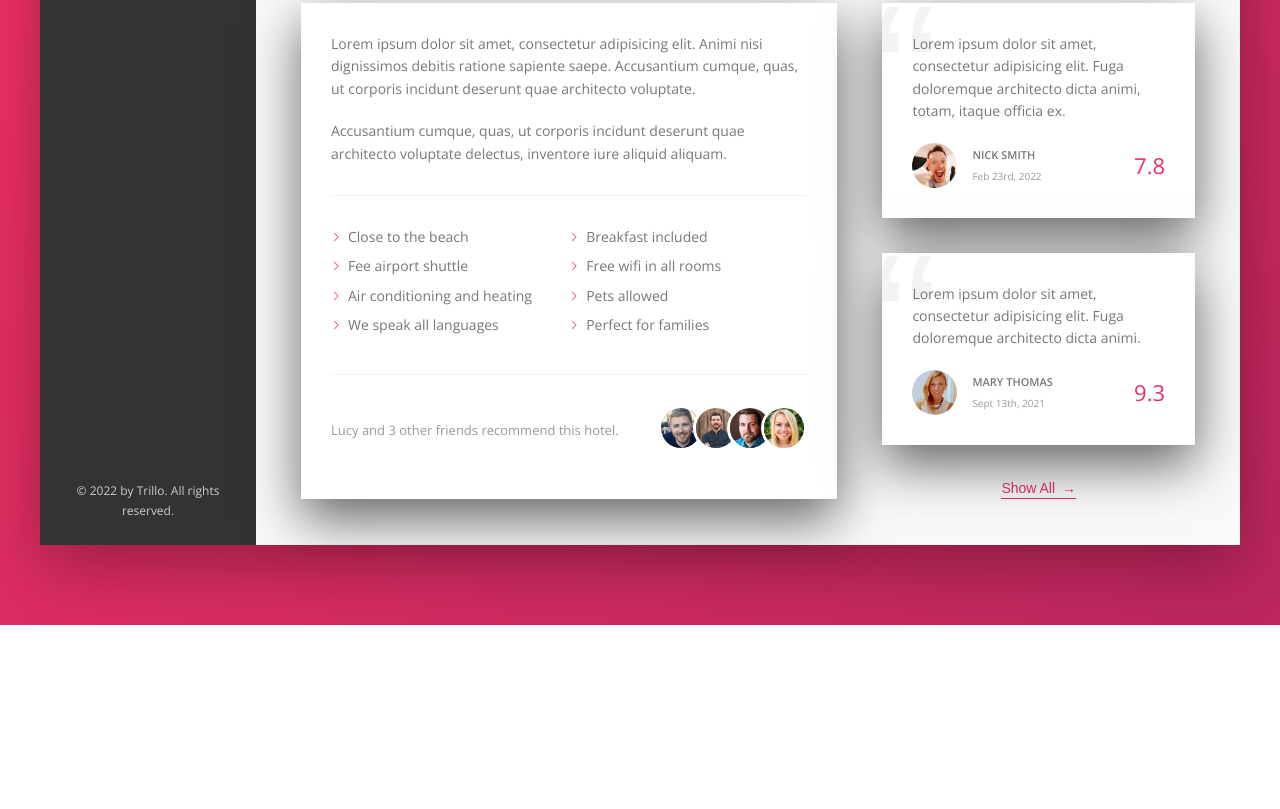
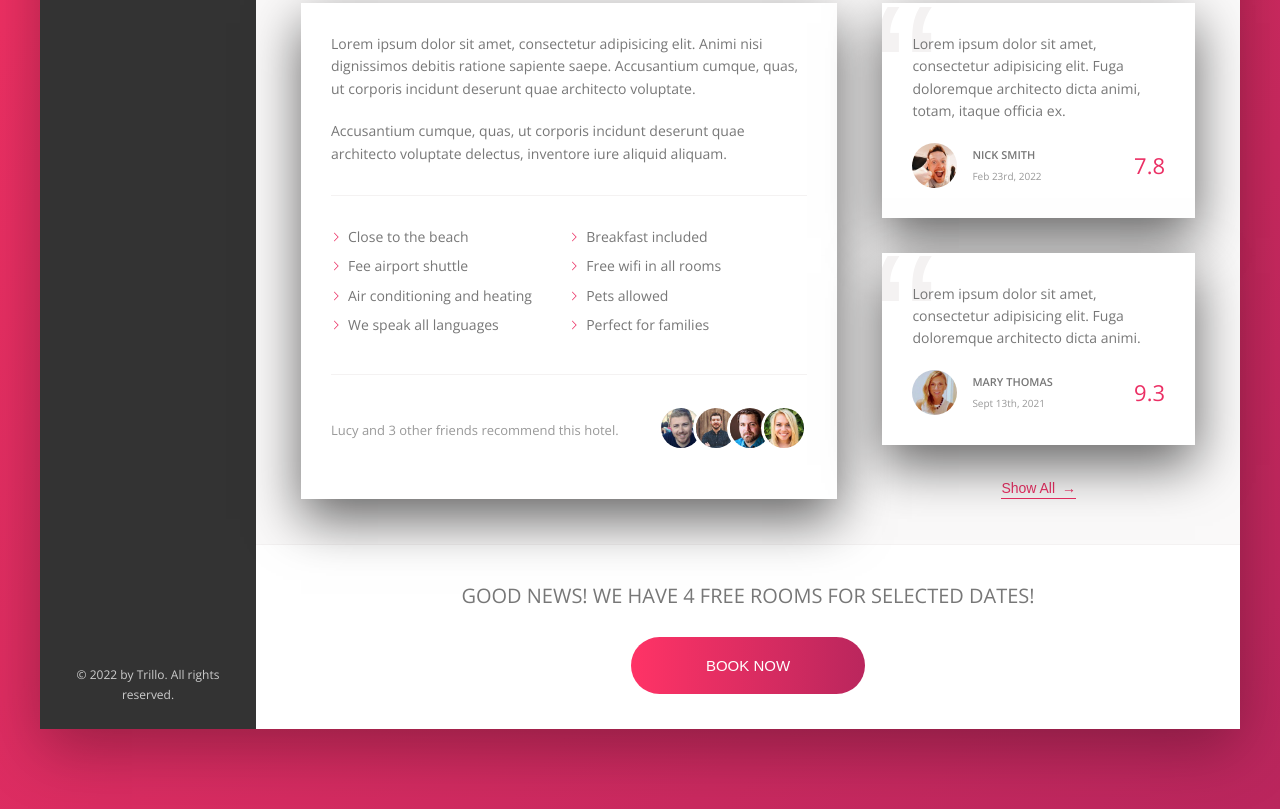
Before and after one commit to wahyuPM/Trillo, a website: page index.html in a window 1280 px wide. Shown: the part 644-1453 px from the top of the page. Before the commit the page ends 1269 px from the top, so only its background shows below. Drawn offline with nearby package versions, Linux system fonts and the light colour scheme.

Commit message:
add book now section

```diff
--- a/index.html
+++ b/index.html
@@ -207,6 +207,20 @@
                         <button class="btn-inline">Show All <span>&rarr;</span></button>
                     </div>
                 </div>
+
+                <div class="cta">
+                    <h2 class="cta__book-now">
+                        Good news! We have 4 free rooms for selected dates!
+                    </h2>
+                    <button class="btn">
+                        <span class="btn__visible">
+                            Book Now
+                        </span>
+                        <span class="btn__invisible">
+                            Only 4 rooms left
+                        </span>
+                    </button>
+                </div>
             </main>
         </div>
     </div>
--- a/sass/components.scss
+++ b/sass/components.scss
@@ -435,3 +435,66 @@
         z-index: 1;
     }
 }
+
+///////////////////////////
+//CALL TO ACTION
+.cta {
+    padding: 3.5rem 0;
+    text-align: center;
+
+    &__book-now {
+        font-size: 2rem;
+        font-weight: 300;
+        text-transform: uppercase;
+        margin-bottom: 2.5rem;
+    }
+}
+
+.btn {
+    font-size: 1.5rem;
+    font-weight: 300;
+    text-transform: uppercase;
+    border-radius: 100px;
+    border: none;
+    background-image: linear-gradient(to right, var(--color-primary-light), var(--color-primary-dark));
+    color: #fff;
+    position: relative;
+    overflow: hidden;
+    cursor: pointer;
+
+    & > * {
+        display: inline-block;
+        height: 100%;
+        width: 100%;
+        transition: all 0.2s;
+    }
+
+    &__visible {
+        padding: 2rem 7.5rem;
+    }
+
+    &__invisible {
+        display: inline-block;
+        position: absolute;
+        padding: 2rem 0;
+        left: 0;
+        top: -100%;
+    }
+
+    &:hover {
+        background-image: linear-gradient(to left, var(--color-primary-light), var(--color-primary-dark));
+    }
+
+    &:hover &__visible {
+        transform: translateY(100%);
+    }
+
+    &:hover &__invisible {
+        top: 0;
+    }
+
+    &:focus {
+        outline: none;
+        animation: pulsate 1s infinite;
+    }
+}
```
Also changed, not shown: css/style.css.
